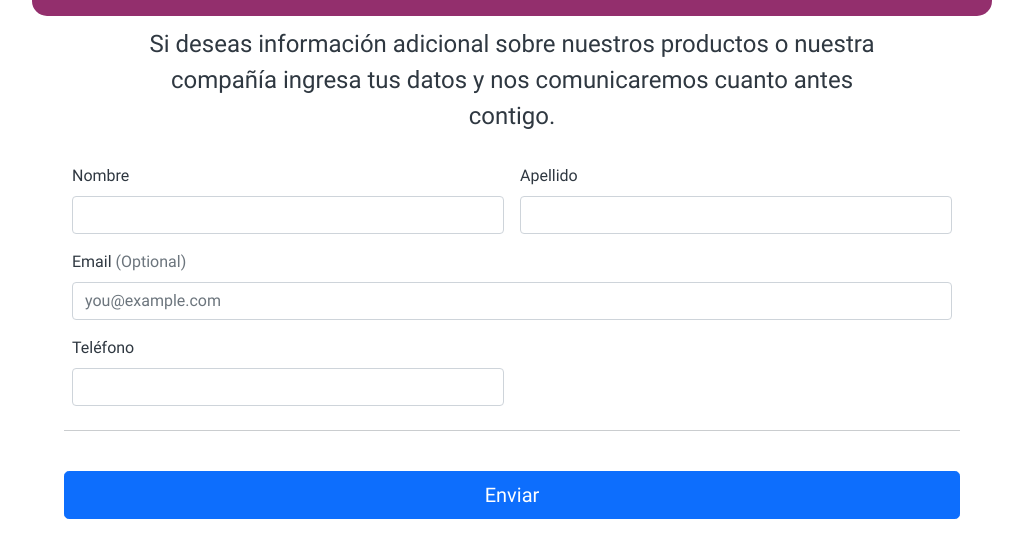
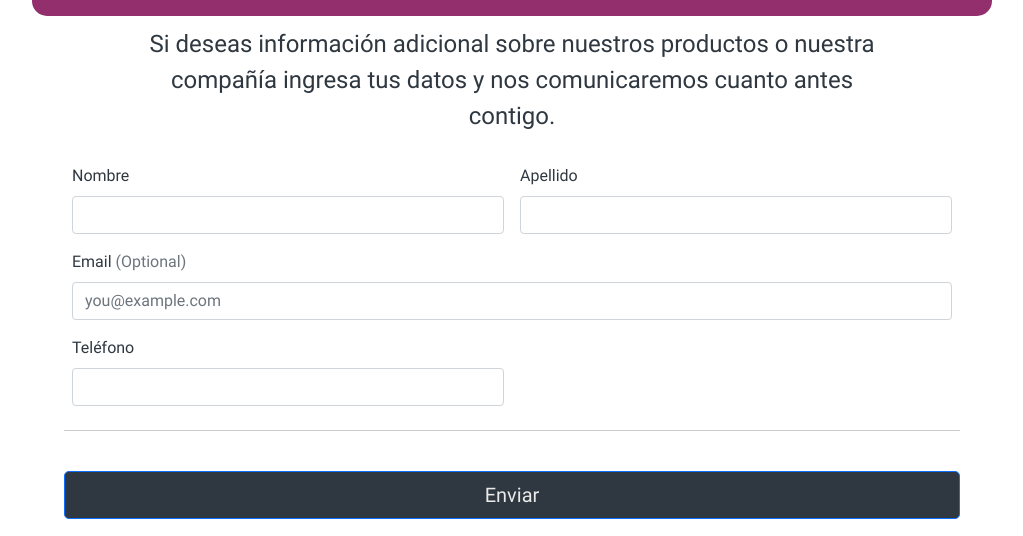
Before and after one commit to crstnmln/Proyecto_DaVinci, a plain HTML site: page contacto.html in a window 1280 px wide. Shown: the part 84-620 px from the top of the page, without its empty margins (128-1151 px from the left). Drawn offline with nearby package versions, Linux system fonts and the light colour scheme.

Commit message:
colors added to site 2.0

```diff
--- a/contacto.html
+++ b/contacto.html
@@ -57,12 +57,10 @@
                     <div class="col-md-6">
                         <label for="cc-number" class="form-label">Teléfono</label>
                         <input type="text" class="form-control" id="" placeholder="" required="">
-                        <div class="invalid-feedback">
-                            Credit card number is required
-                        </div>
+
                     </div>
                     <hr class="my-4">
-                    <button class="btn btn-primary btn-lg" type="submit">Enviar</button>
+                    <button class="btn btn-primary btn-lg boton" type="submit">Enviar</button>
             </form>
         </div>
         <!--  <p class="mainHeader">Si deseas información adicional sobre nuestros productos o
--- a/css/contacto.css
+++ b/css/contacto.css
@@ -166,8 +166,15 @@ html {
 .form {
   display: flex;
   margin: 20px 40px;
-
 }
+.btn{
+    color: #eaeaea !important;
+    background-color: #2f3841 !important;
+  }
+   .btn:hover{
+    color: #2f3841 !important;
+    background-color: #eaeaea !important;
+  }
 /* .mainHeader {
   font-size: 1.5rem;
   display: block;
```
